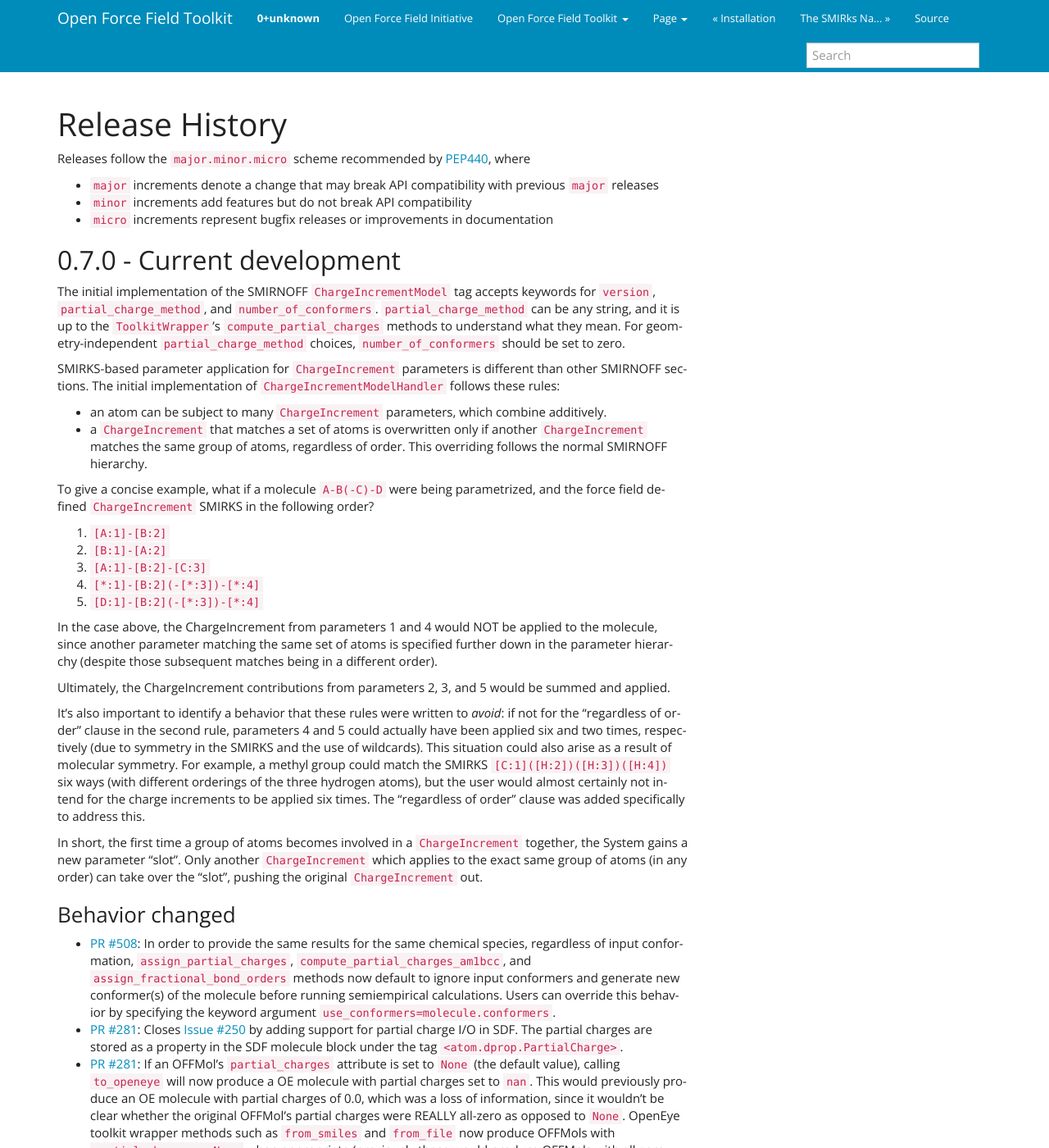
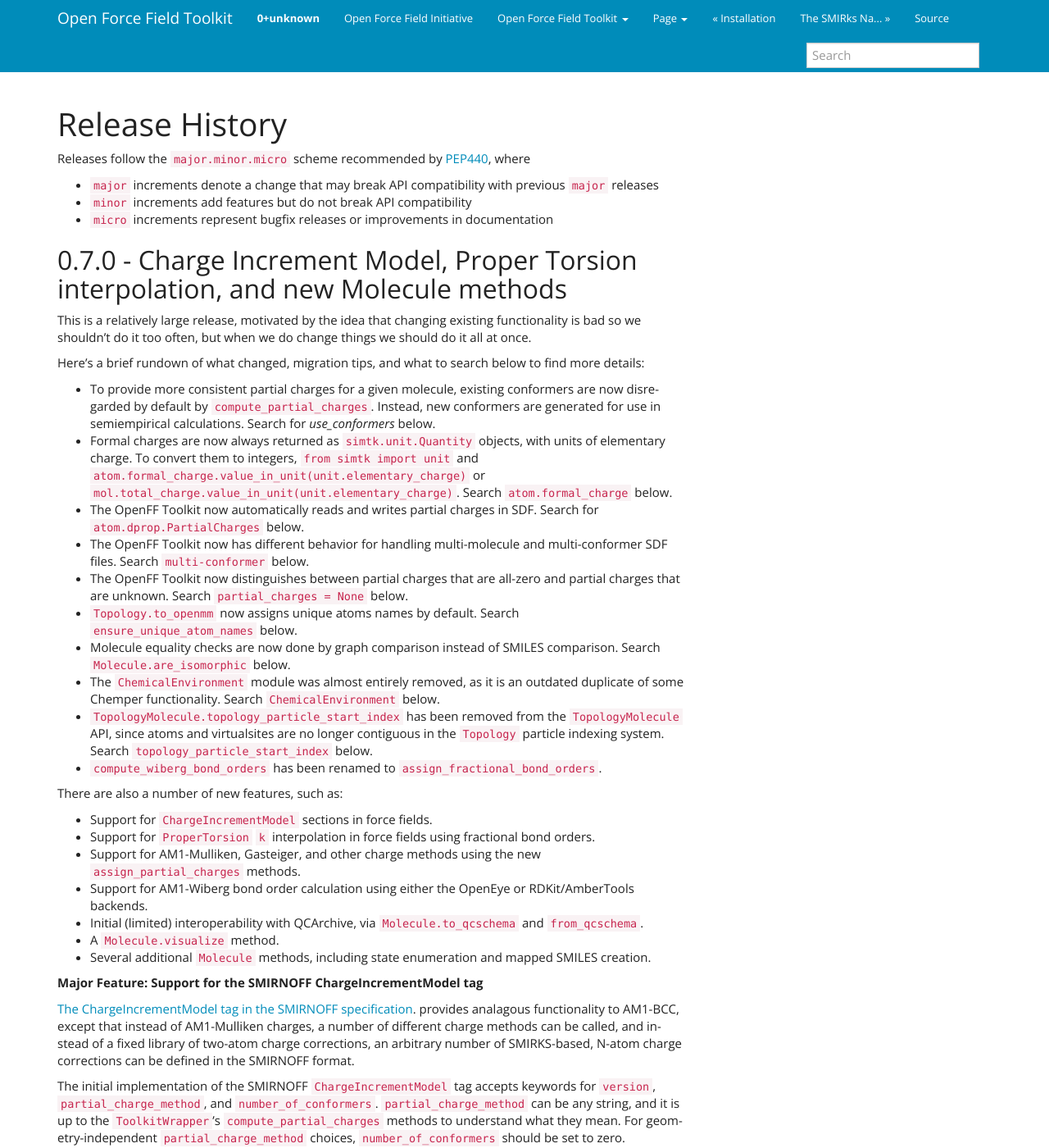
Before and after one commit to openforcefield/openff-toolkit, a Sphinx documentation site: the page built from docs/releasehistory.rst, in a window 1280 px wide and 1400 px high. Shown: the whole window at 82% size. Built offline with Sphinx 7.4.7, drawn with Linux system fonts in a browser that asks for light colours; some of the changed text lies outside the part shown.

Commit message:
First draft of 0.7.0 releasenotes

```diff
--- a/docs/releasehistory.rst
+++ b/docs/releasehistory.rst
@@ -7,8 +7,54 @@
 * ``minor`` increments add features but do not break API compatibility
 * ``micro`` increments represent bugfix releases or improvements in documentation
 
-0.7.0 - Current development
----------------------------
+0.7.0 - Charge Increment Model, Proper Torsion interpolation, and new Molecule methods
+--------------------------------------------------------------------------------------
+
+This is a relatively large release, motivated by the idea that changing existing functionality is bad
+so we shouldn't do it too often, but when we do change things we should do it all at once.
+
+Here's a brief rundown of what changed, migration tips, and what to search below to find more details:
+
+* To provide more consistent partial charges for a given molecule, existing conformers are now disregarded by default
+  by ``compute_partial_charges``. Instead, new conformers are generated for use in semiempirical calculations.
+  Search for `use_conformers` below.
+* Formal charges are now always returned as ``simtk.unit.Quantity`` objects, with units of elementary charge.
+  To convert them to integers, ``from simtk import unit`` and
+  ``atom.formal_charge.value_in_unit(unit.elementary_charge)`` or
+  ``mol.total_charge.value_in_unit(unit.elementary_charge)``.
+  Search ``atom.formal_charge`` below.
+* The OpenFF Toolkit now automatically reads and writes partial charges in SDF. Search for
+  ``atom.dprop.PartialCharges`` below.
+* The OpenFF Toolkit now has different behavior for handling multi-molecule and multi-conformer SDF files. Search
+  ``multi-conformer`` below.
+* The OpenFF Toolkit now distinguishes between partial charges that are all-zero and partial charges that are unknown.
+  Search ``partial_charges = None`` below.
+* ``Topology.to_openmm`` now assigns unique atoms names by default. Search ``ensure_unique_atom_names`` below.
+* Molecule equality checks are now done by graph comparison instead of SMILES comparison.
+  Search ``Molecule.are_isomorphic`` below.
+* The ``ChemicalEnvironment`` module was almost entirely removed, as it is an outdated duplicate of some Chemper
+  functionality. Search ``ChemicalEnvironment`` below.
+* ``TopologyMolecule.topology_particle_start_index`` has been removed from the ``TopologyMolecule`` API, since atoms
+  and virtualsites are no longer contiguous in the ``Topology`` particle indexing system. Search
+  ``topology_particle_start_index`` below.
+* ``compute_wiberg_bond_orders`` has been renamed to ``assign_fractional_bond_orders``.
+
+There are also a number of new features, such as:
+
+* Support for ``ChargeIncrementModel`` sections in force fields.
+* Support for ``ProperTorsion`` ``k`` interpolation in force fields using fractional bond orders.
+* Support for AM1-Mulliken, Gasteiger, and other charge methods using the new ``assign_partial_charges`` methods.
+* Support for AM1-Wiberg bond order calculation using either the OpenEye or RDKit/AmberTools backends.
+* Initial (limited) interoperability with QCArchive, via ``Molecule.to_qcschema`` and ``from_qcschema``.
+* A ``Molecule.visualize`` method.
+* Several additional ``Molecule`` methods, including state enumeration and mapped SMILES creation.
+
+**Major Feature: Support for the SMIRNOFF ChargeIncrementModel tag**
+
+`The ChargeIncrementModel tag in the SMIRNOFF specification <https://open-forcefield-toolkit.readthedocs.io/en/latest/smirnoff.html#chargeincrementmodel-small-molecule-and-fragment-charges>`_.
+provides analagous functionality to AM1-BCC, except that instead of AM1-Mulliken charges, a number of different charge
+methods can be called, and instead of a fixed library of two-atom charge corrections, an arbitrary number of
+SMIRKS-based, N-atom charge corrections can be defined in the SMIRNOFF format.
 
 The initial implementation of the SMIRNOFF ``ChargeIncrementModel`` tag accepts keywords for ``version``,
 ``partial_charge_method``, and ``number_of_conformers``. ``partial_charge_method`` can be any string, and it is
@@ -48,6 +94,18 @@
 parameter "slot". Only another ``ChargeIncrement`` which applies to the exact same group of atoms (in any order) can
 take over the "slot", pushing the original ``ChargeIncrement`` out.
 
+**Major Feature: Support for ProperTorsion k value interpolation**
+
+Chaya Stern's work showed that we may be able to produce higher-quality proper torsion parameters by taking into
+account the "partial bond order" of the torsion's central bond. We now have the machinery to compute AM1-Wiberg
+partial bond orders for entire molecules using either ``OpenEyeToolkitWrapper``'s or ``AmberToolsToolkitWrapper``'s
+``assign_fractional_bond_orders`` methods. The thought is that, if some simple electron population analysis shows
+that a certain aromatic bond's order is 1.53, maybe rotations about that bond can be described well by interpolating
+53% of the way between the single and double bond k values.
+
+Full details of how to define a torsion-interpolating SMIRNOFF force fields are available in
+`the ProperTorsions section of the SMIRNOFF specification <https://open-forcefield-toolkit.readthedocs.io/en/latest/smirnoff.html#fractional-torsion-bond-orders>`_.
+
 Behavior changed
 """"""""""""""""
 - `PR #508 <https://github.com/openforcefield/openforcefield/pull/508>`_:
@@ -79,7 +137,7 @@
   important distinction, since otherwise there is ambiguity around whether properties of one
   entry in a SDF are shared among several molecule blocks or not, or how to resolve conflicts if properties
   are defined differently for several "conformers" of chemically-identical species (More info
-  `here <https://docs.eyesopen.com/toolkits/python/oechemtk/oemol.html#dude-where-s-my-sd-data>`_.
+  `here <https://docs.eyesopen.com/toolkits/python/oechemtk/oemol.html#dude-where-s-my-sd-data>`_).
   If the user requests the OFF
   Toolkit to write a multi-conformer ``Molecule`` to SDF, only the first conformer will be written.
   For more fine-grained control of writing properties, conformers, and partial charges, consider
@@ -181,7 +236,7 @@
   behavior, ``strict_n_conformers`` defaults to a value of ``False``.
 - `PR #471 <https://github.com/openforcefield/openforcefield/pull/471>`_: Adds
   keyword argument ``raise_exception_types`` (default: ``[Exception]``) to
-  :py:meth:`ToolkitRegistry.call <openforcefield.utils.toolkits.ToolkitRegistry.call>.
+  :py:meth:`ToolkitRegistry.call <openforcefield.utils.toolkits.ToolkitRegistry.call>`.
   The default value will provide the previous OpenFF Toolkit behavior, which is that the first ToolkitWrapper
   that can provide the requested method is called, and it either returns on success or raises an exception. This new
   keyword argument allows the ToolkitRegistry to *ignore* certain exceptions, but treat others as fatal.
@@ -194,30 +249,31 @@
   :py:meth:`OpenEyeToolkitWrapper.get_tagged_smarts_connectivity <openforcefield.utils.toolkits.OpenEyeToolkitWrapper.get_tagged_smarts_connectivity>`,
   which allow the use of either toolkit for smirks/tagged smarts validation.
 - `PR #600 <https://github.com/openforcefield/openforcefield/pull/600>`_:
-  Adds :py:meth:`ForceField.__getitem__ <openforcefield.typing.engines.smirnoff.forcefield.ForceField.__getitem__>` to look up ``ParameterHandler`` objects based on their string names.
+  Adds :py:meth:`ForceField.__getitem__ <openforcefield.typing.engines.smirnoff.forcefield.ForceField.__getitem__>`
+  to look up ``ParameterHandler`` objects based on their string names.
 - `PR #508 <https://github.com/openforcefield/openforcefield/pull/508>`_:
   Adds :py:meth:`AmberToolsToolkitWrapper.assign_fractional_bond_orders <openforcefield.utils.toolkits.AmberToolsToolkitWrapper.assign_wiberg_bond_orders>`.
-- `PR #469 <https://github.com/openforcefield/openforcefield/pull/469>`_:
-  The :py:class:`Molecule <openforcefield.topology.Molecule>` adds
+- `PR #469 <https://github.com/openforcefield/openforcefield/pull/469>`_: The
+  :py:class:`Molecule <openforcefield.topology.Molecule>` class adds
   :py:meth:`Molecule.has_unique_atom_names <openforcefield.topology.Molecule.has_unique_atom_names>`
   and :py:meth:`Molecule.has_unique_atom_names <openforcefield.topology.Molecule.generate_unique_atom_names>`.
 - `PR #472 <https://github.com/openforcefield/openforcefield/pull/472>`_:
-  The :py:class:`Molecule <openforcefield.topology.Molecule>` adds
+  The :py:class:`Molecule <openforcefield.topology.Molecule>` class adds
   :py:meth:`Molecule.are_isomorphic <openforcefield.topology.Molecule.are_isomorphic>`
   and :py:meth:`Molecule.is_isomorphic_with <openforcefield.topology.Molecule.is_isomorphic_with>`
   and :py:meth:`Molecule.hill_formula <openforcefield.topology.Molecule.hill_formula>`
   and :py:meth:`Molecule.to_hill_formula <openforcefield.topology.Molecule.to_hill_formula>`
   and :py:meth:`Molecule.to_qcschema <openforcefield.topology.Molecule.to_qcschema>`
   and :py:meth:`Molecule.from_qcschema <openforcefield.topology.Molecule.from_qcschema>`
-      .. note::
-         The qcschema method accepts an extras dictionary which is passed into the validated qcelemental.models.Molecule
-         object.
   and :py:meth:`Molecule.from_mapped_smiles <openforcefield.topology.Molecule.from_mapped_smiles>`
   and :py:meth:`Molecule.from_pdb_and_smiles <openforcefield.topology.Molecule.from_pdb_and_smiles>`
   and :py:meth:`Molecule.canonical_order_atoms <openforcefield.topology.Molecule.canonical_order_atoms>`
   and :py:meth:`Molecule.remap <openforcefield.topology.Molecule.remap>`
+      .. note::
+         The to_qcschema method accepts an extras dictionary which is passed into the validated qcelemental.models.Molecule
+         object.
 - `PR #506 <https://github.com/openforcefield/openforcefield/pull/506>`_:
-   The :py:class:`Molecule <openforcefield.topology.Molecule>` adds
+  The :py:class:`Molecule <openforcefield.topology.Molecule>` class adds
   :py:meth:`Molecule.find_rotatable_bonds <openforcefield.topology.Molecule.find_rotatable_bonds>`
 - `PR #521 <https://github.com/openforcefield/openforcefield/pull/521>`_:
   Adds :py:meth:`Molecule.to_inchi <openforcefield.topology.Molecule.to_inchi>`
@@ -376,17 +399,17 @@
   We anticipate that this will reduce the number of times you need to
   type ``allow_undefined_stereo=True`` when processing molecules that do not actually contain stereochemistrty.
 - `Issue #513 <https://github.com/openforcefield/openforcefield/issues/513>`_: The
-   :py:meth:`Molecule.to_rdkit <openforcefield.topology.Molecule.to_rdkit>` now re-sets the aromaticity model
-   after sanitizing the molecule.
+  :py:meth:`Molecule.to_rdkit <openforcefield.topology.Molecule.to_rdkit>` now re-sets the aromaticity model
+  after sanitizing the molecule.
 - `Issue #500 <https://github.com/openforcefield/openforcefield/issues/500>`_: The
-   :py:meth:`Molecule.find_rotatable_bonds <openforcefield.topology.Molecule.find_rotatable_bonds>` has been added
-   which returns a list of rotatable :py:class:`Bond <openforcefield.topology.Bond>` instances for the molecule.
+  :py:meth:`Molecule.find_rotatable_bonds <openforcefield.topology.Molecule.find_rotatable_bonds>` has been added
+  which returns a list of rotatable :py:class:`Bond <openforcefield.topology.Bond>` instances for the molecule.
 - `Issue #491 <https://github.com/openforcefield/openforcefield/issues/491>`_: We can now parse large molecules without hitting a match limit cap.
 - `Issue #474 <https://github.com/openforcefield/openforcefield/issues/474>`_: We can now  convert molecules to InChI and
-   InChIKey and from InChI.
+  InChIKey and from InChI.
 - `Issue #523 <https://github.com/openforcefield/openforcefield/issues/523>`_: The
-   :py:meth:`Molecule.to_file <openforcefield.topology.Molecule.to_file>` can now correctly write to `MOL` files in
-   line with the support file type list.
+  :py:meth:`Molecule.to_file <openforcefield.topology.Molecule.to_file>` can now correctly write to `MOL` files in
+  line with the support file type list.
 - `Issue #568 <https://github.com/openforcefield/openforcefield/issues/568>`_: The
   :py:meth:`Molecule.to_file <openforcefield.topology.Molecule.to_file>` can now correctly write multi-model PDB files
   when using the RDKit backend toolkit.
```
Also changed, not shown: other parts of docs/releasehistory.rst (+7 -43 lines), The-SMIRNOFF-force-field-format.md (+1 -1 lines).
